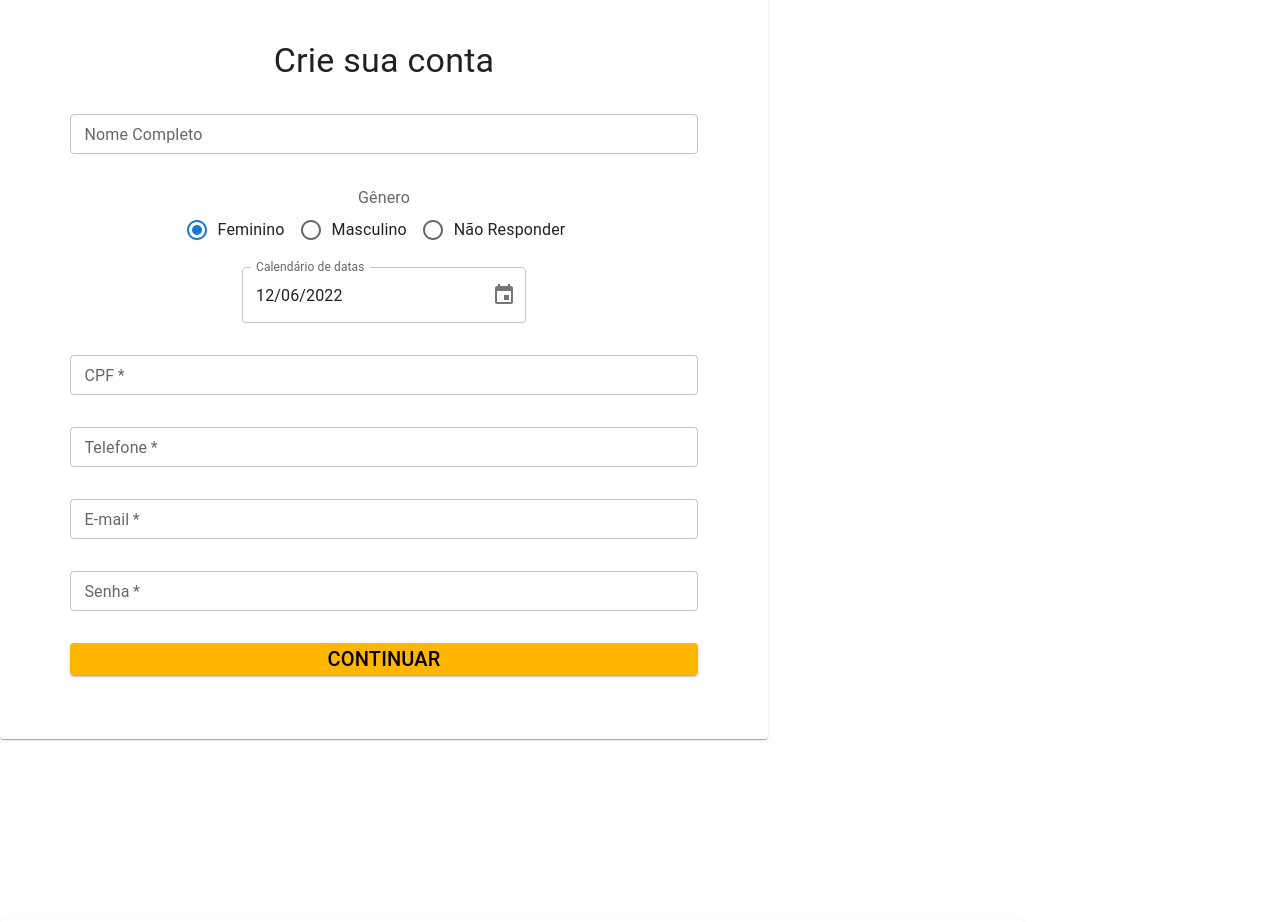
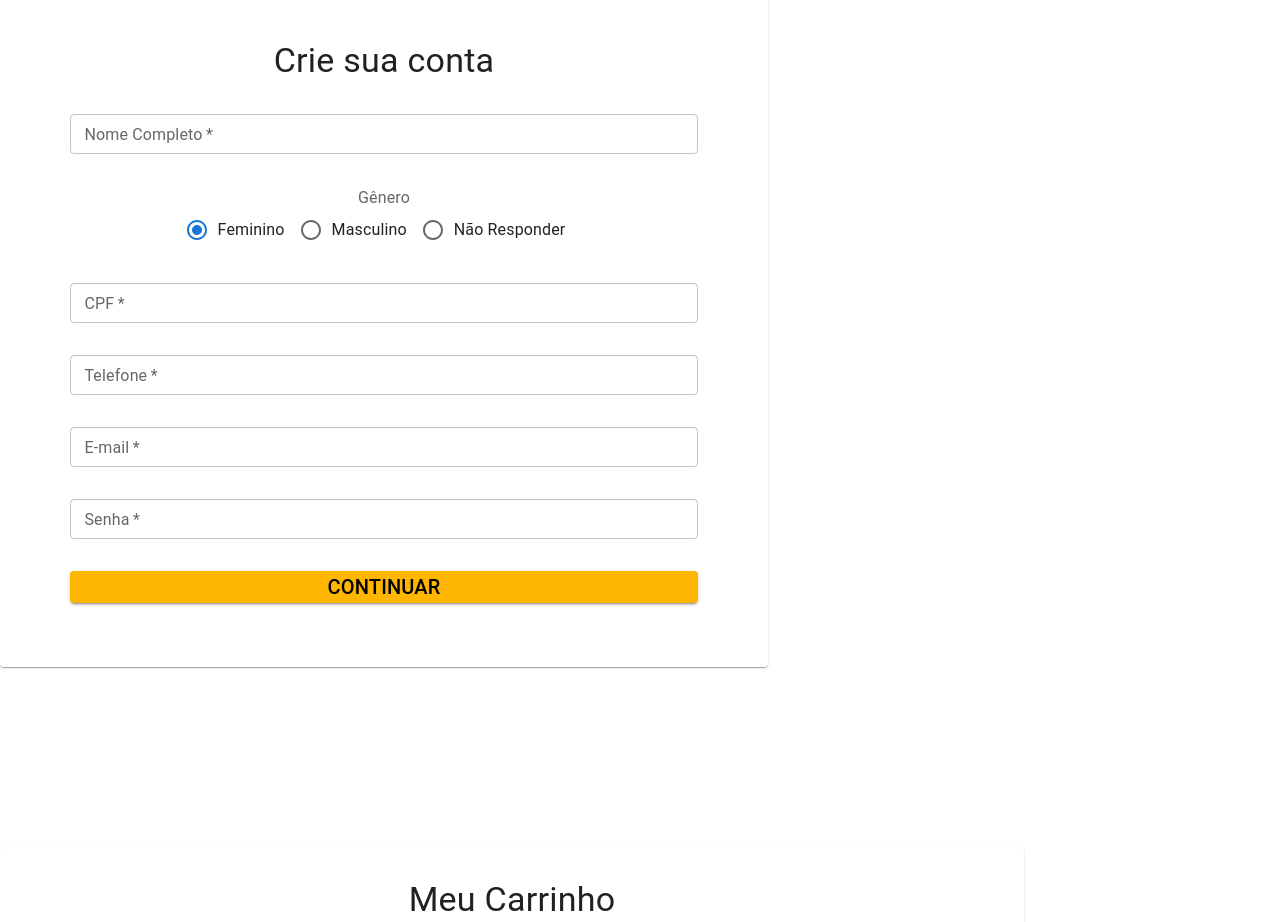
Before and after one commit to ThalesSilva19/IHC-Bebidas, a Next.js app: page /test in a window 1280 px wide. Shown: the part 1520-2442 px from the top of the page. Built offline with nearby package versions, Linux system fonts and the light colour scheme.

Commit message:
Data de nascimento removida do formulário

```diff
--- a/src/components/register_card.jsx
+++ b/src/components/register_card.jsx
@@ -27,7 +27,7 @@ export default function RegisterCard() {
             gap: '32px'
         }}>
             <Typography variant='h4' tabIndex='0'> Crie sua conta </Typography>
-            <TextField label='Nome Completo' variant="outlined" size="small" sx={{ width: '98%' }}></TextField>
+            <TextField required label='Nome Completo' variant="outlined" size="small" sx={{ width: '98%' }}></TextField>
             <Box sx={{
                 display: 'flex',
                 alignItems: 'center',
@@ -51,20 +51,10 @@ export default function RegisterCard() {
                         <FormControlLabel value="other" tabIndex='0' control={<Radio />} label="Não Responder" />
                     </RadioGroup>
                 </Box>
-                <LocalizationProvider dateAdapter={AdapterDayjs}>
-                    <DesktopDatePicker
-                        label="Calendário de datas"
-                        inputFormat="MM/DD/YYYY"
-                        value={value}
-                        onChange={handleChange}
-                        renderInput={(params) => <TextField {...params} />}
-
-                    />
-                </LocalizationProvider>
             </Box>
             <TextField required label='CPF' type="number" variant="outlined" size="small" sx={{ width: '98%' }}></TextField>
-            <TextField required label='Telefone' type= "tel" variant="outlined" size="small" sx={{ width: '98%' }}></TextField>
-            <TextField required label='E-mail' type="email" variant="outlined"  size="small" sx={{ width: '98%' }}></TextField>
+            <TextField required label='Telefone' type="tel" variant="outlined" size="small" sx={{ width: '98%' }}></TextField>
+            <TextField required label='E-mail' type="email" variant="outlined" size="small" sx={{ width: '98%' }}></TextField>
             <TextField required label='Senha' type="password" variant="outlined" size="small" sx={{ width: '98%' }}></TextField>
             <Link href='/auth/login'>
                 <Button variant='contained'
```
Also changed, not shown: 1 other file (tests, documents, lock files or other folders).
